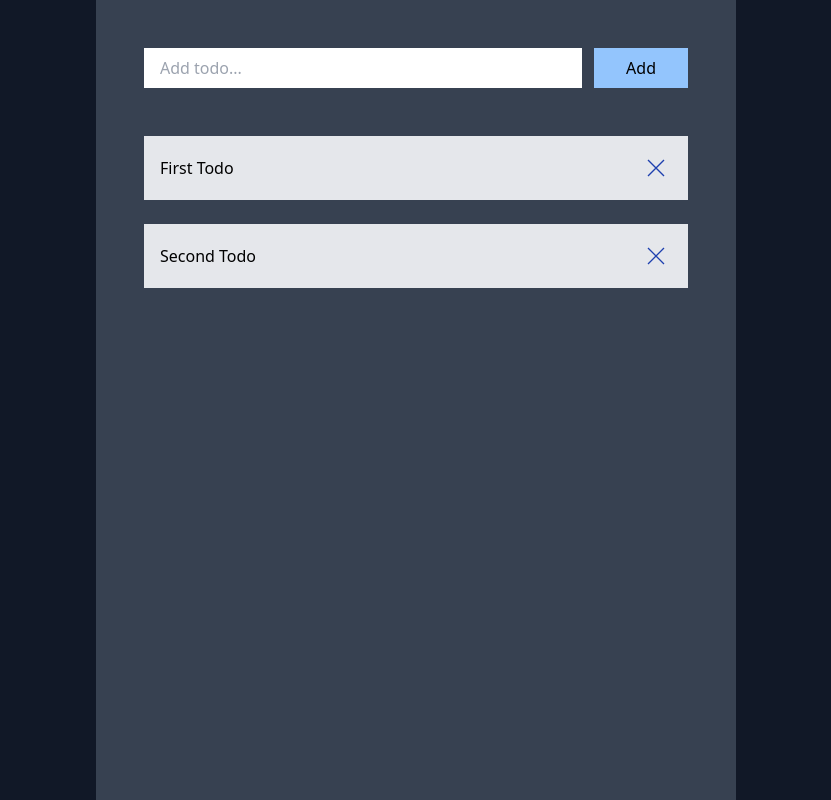
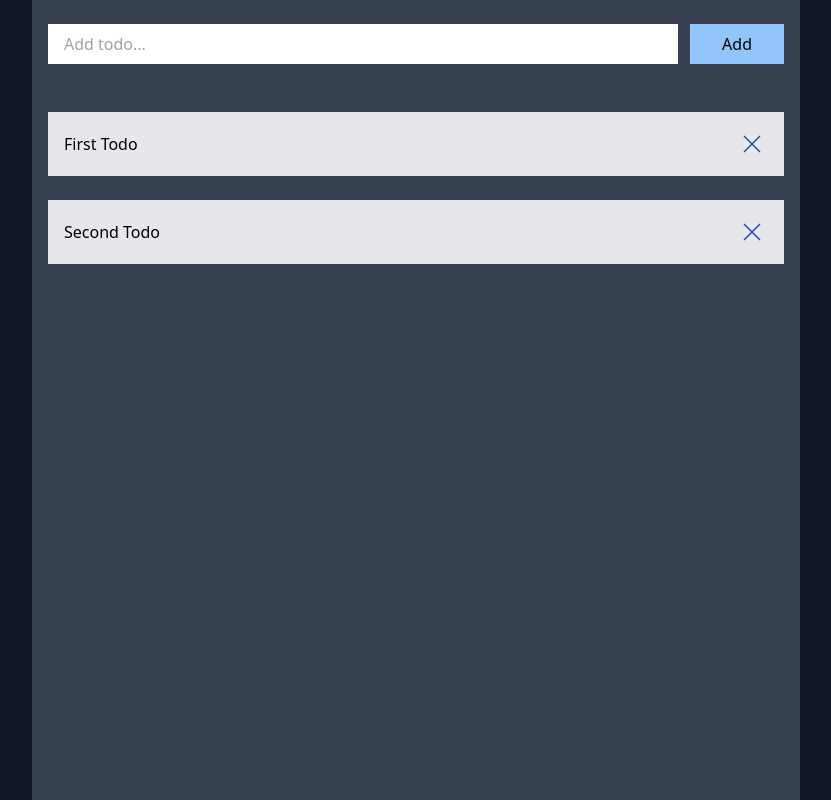
Before and after one commit to blazinskip/vue-3-todos, a Vue app: page / in a window 1280 px wide. Shown: the whole page, without its empty margins (224-1055 px from the left). Built offline with nearby package versions, Linux system fonts and the light colour scheme.

Commit message:
feat: 🎸 Update styles

```diff
--- a/src/App.vue
+++ b/src/App.vue
@@ -1,7 +1,11 @@
 <template>
-  <main class="w-1/2 mx-auto bg-gray-700 p-12">
-    <router-view />
-  </main>
+  <div class="flex flex-col w-screen h-screen bg-gray-900">
+    <main
+      class="w-full h-full max-w-3xl px-4 py-6 mx-auto bg-gray-700 lg:w-3/5"
+    >
+      <router-view />
+    </main>
+  </div>
 </template>
 
 <style lang="scss">
@@ -13,17 +17,4 @@ html,
 body {
   height: 100%;
 }
-
-#app {
-  @apply flex;
-  @apply flex-col;
-  @apply justify-center;
-  @apply items-center;
-  @apply bg-gray-900;
-  height: 100%;
-}
-
-main {
-  height: 800px;
-}
 </style>
--- a/src/components/Todos.vue
+++ b/src/components/Todos.vue
@@ -1,18 +1,18 @@
 <template>
-  <div>
+  <div class="flex-1 overflow-auto">
     <transition-group class="todos" name="todos" tag="ul">
       <li
-        class="align-middle bg-gray-200 flex items-center justify-between opacity-100 p-4 w-full"
+        class="flex items-center justify-between w-full p-4 align-middle bg-gray-200 opacity-100"
         v-for="todo in todos"
         :key="todo.id"
       >
         {{ todo.name }}
         <button
-          class="relative cursor-pointer hover:outline-none todo-close-button outline-none w-8 h-8 text-blue-900 hover:text-gray-900 group transition-colors duration-300 ease-in-out"
+          class="relative w-8 h-8 text-blue-900 transition-colors duration-300 ease-in-out outline-none cursor-pointer hover:outline-none todo-close-button hover:text-gray-900 group"
           @click="remove(todo.id)"
         >
           <div
-            class="absolute w-full h-full bg-blue-600 opacity-0 group-hover:opacity-50 border rounded-md transition-opacity duration-300 ease-in-out"
+            class="absolute w-full h-full transition-opacity duration-300 ease-in-out bg-blue-600 border rounded-md opacity-0 group-hover:opacity-50"
           ></div>
           <svg
             xmlns="http://www.w3.org/2000/svg"
--- a/src/components/TodosForm.vue
+++ b/src/components/TodosForm.vue
@@ -1,12 +1,12 @@
 <template>
-  <form class="flex flex-grow space-x-3" @submit.prevent="addTodo">
+  <form class="flex space-x-3" @submit.prevent="addTodo">
     <input
       class="flex-grow px-4 py-2"
       type="text"
       v-model="name"
       placeholder="Add todo..."
     />
-    <button class="bg-blue-300 px-8 py-2" type="submit">Add</button>
+    <button class="px-8 py-2 bg-blue-300" type="submit">Add</button>
   </form>
 </template>
 
--- a/src/views/TodosPage.vue
+++ b/src/views/TodosPage.vue
@@ -1,5 +1,5 @@
 <template>
-  <div>
+  <div class="flex flex-col h-full">
     <TodosForm v-on:todo-added="addTodo" />
     <Todos :todos="todos" v-on:todo-removed="removeTodo" />
   </div>
```
